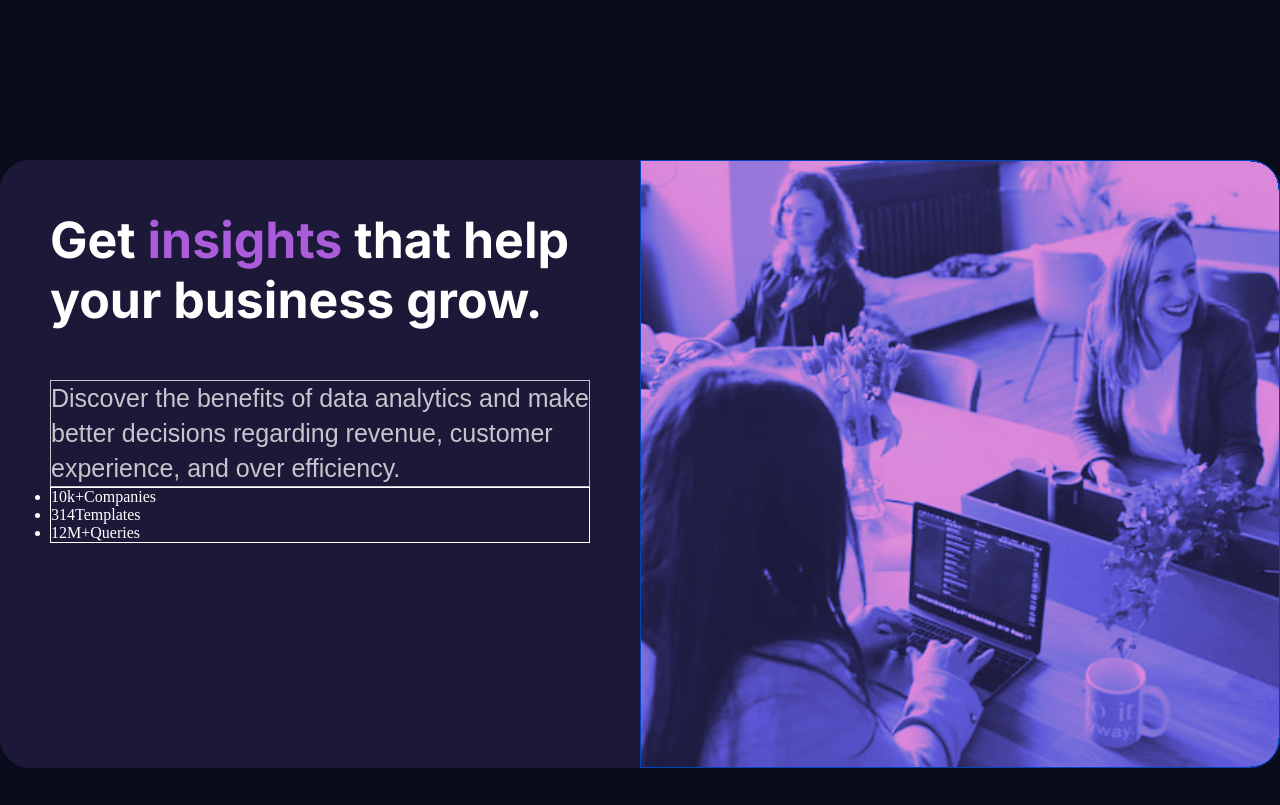
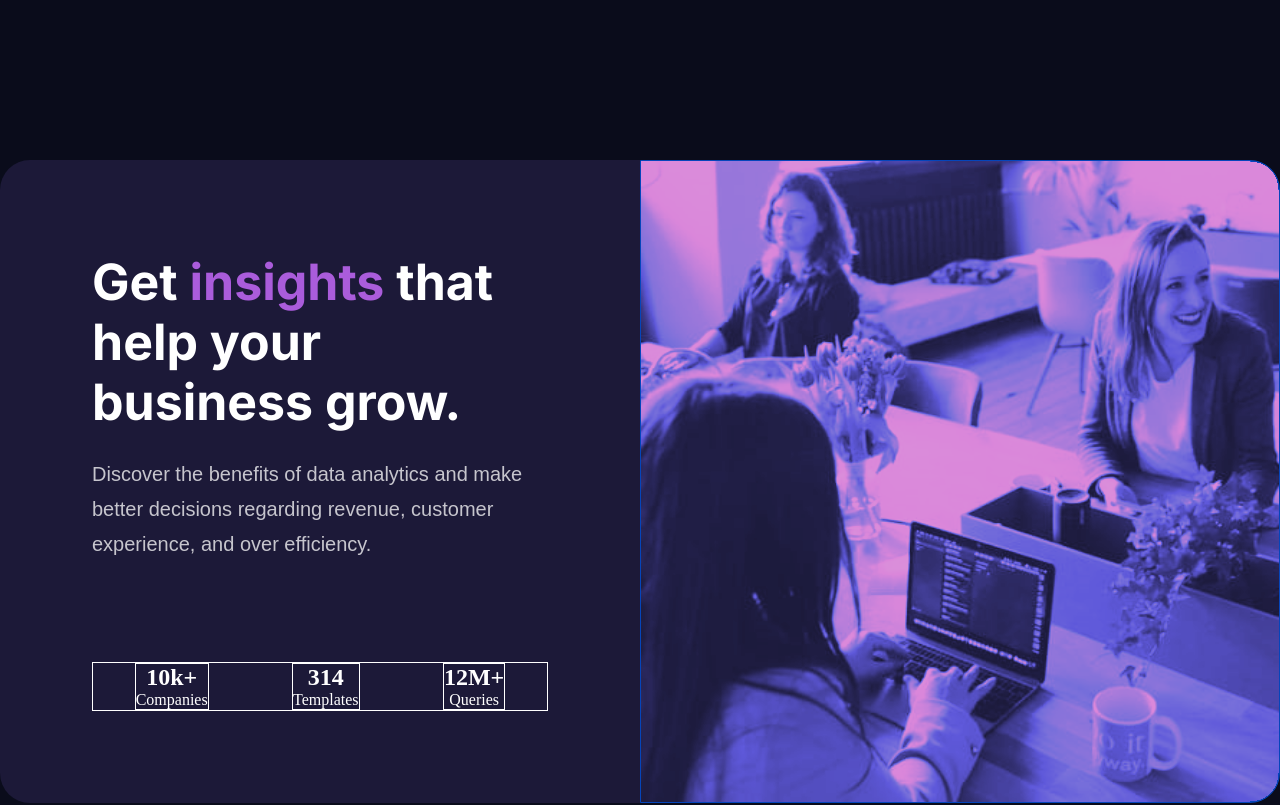
Before and after one commit to Nhoj-Plummer/stats-preview-card, a React (Create React App) app: page / in a window 1280 px wide. Shown: the top 805 px of the page. Built offline with nearby package versions, Linux system fonts and the light colour scheme.

Commit message:
Nearing the end

```diff
--- a/src/components/Info/info.css
+++ b/src/components/Info/info.css
@@ -1,7 +1,7 @@
 /*Image Section */
 .info-image-container {
   min-width: 50%;
-  min-height: 38rem;
+  max-height: inherit;
   background-size: cover;
   background-position: center center;
   background-image: url("../../assets/image-header-desktop.jpg");
@@ -12,8 +12,8 @@
 /* Text Container */
 .info-text-container {
   max-width: 100%;
-  padding: 50px;
-  height: 38rem;
+  padding: 5.75rem;
+  max-height: inherit;
   color: white;
   background-color: #1c1938;
 }
@@ -22,7 +22,7 @@
   font-family: var(--header-text);
   font-size: 50px;
   font-weight: 700;
-  margin-bottom: 50px;
+  margin-bottom: 25px;
 }
 
 .info-text-header span {
@@ -31,16 +31,29 @@
 
 .info-text-description {
   color: hsla(0, 0%, 100%, 0.75);
-  border: 1px solid;
-  font-size: 25px;
+  font-size: 20px;
   font-weight: 400;
   line-height: 35px;
   font-family: var(--section-text);
-  max-width: 550px;
+  max-width: 490px;
+  margin-bottom: 6.25rem;
 }
 
 .info-text_numbers-container {
+  display: inline-flex;
+  width: 100%;
+  list-style-type: none;
   border: 1px solid;
+}
+
+.info-text_numbers-container li {
+  margin: auto;
+  text-align: center;
+  border: 1px solid;
+}
+
+.info-text_numbers-container span {
+  display: block;
 }
 
 /* Responsiveness */
@@ -56,8 +69,15 @@
   }
 }
 
-@media screen and (max-width:900px) {
+@media screen and (max-width: 900px) {
+  .info-image-container {
+    border-top-left-radius: 1.875rem;
+    border-top-right-radius: 1.875rem;
+    min-height: 38rem;
+  }
   .info-text-container {
+    border-bottom-left-radius: 1.875rem;
+    border-bottom-right-radius: 1.875rem;
     text-align: center;
   }
 
--- a/src/components/Info/info.js
+++ b/src/components/Info/info.js
@@ -14,13 +14,16 @@ const Info = () => {
         <p className="info-text-description">Discover the benefits of data analytics and make better decisions regarding revenue, customer experience, and over efficiency.</p>
         <ul className="info-text_numbers-container">
           <li className="info-text-number-data">
-            10k+<span>Companies</span>
+            <h2>10k+</h2>
+            <span>Companies</span>
           </li>
           <li className="info-text-number-data">
-            314<span>Templates</span>
+            <h2>314</h2>
+            <span>Templates</span>
           </li>
           <li className="info-text-number-data">
-            12M+<span>Queries</span>
+            <h2>12M+</h2>
+            <span>Queries</span>
           </li>
         </ul>
       </div>
--- a/src/components/Section/section.css
+++ b/src/components/Section/section.css
@@ -1,7 +1,7 @@
 .section-container {
   display: flex;
   max-width: 100rem;
-  max-height: 60rem;
+  max-height: 100rem;
 }
 
 @media screen and (max-width: 900px) {
```
